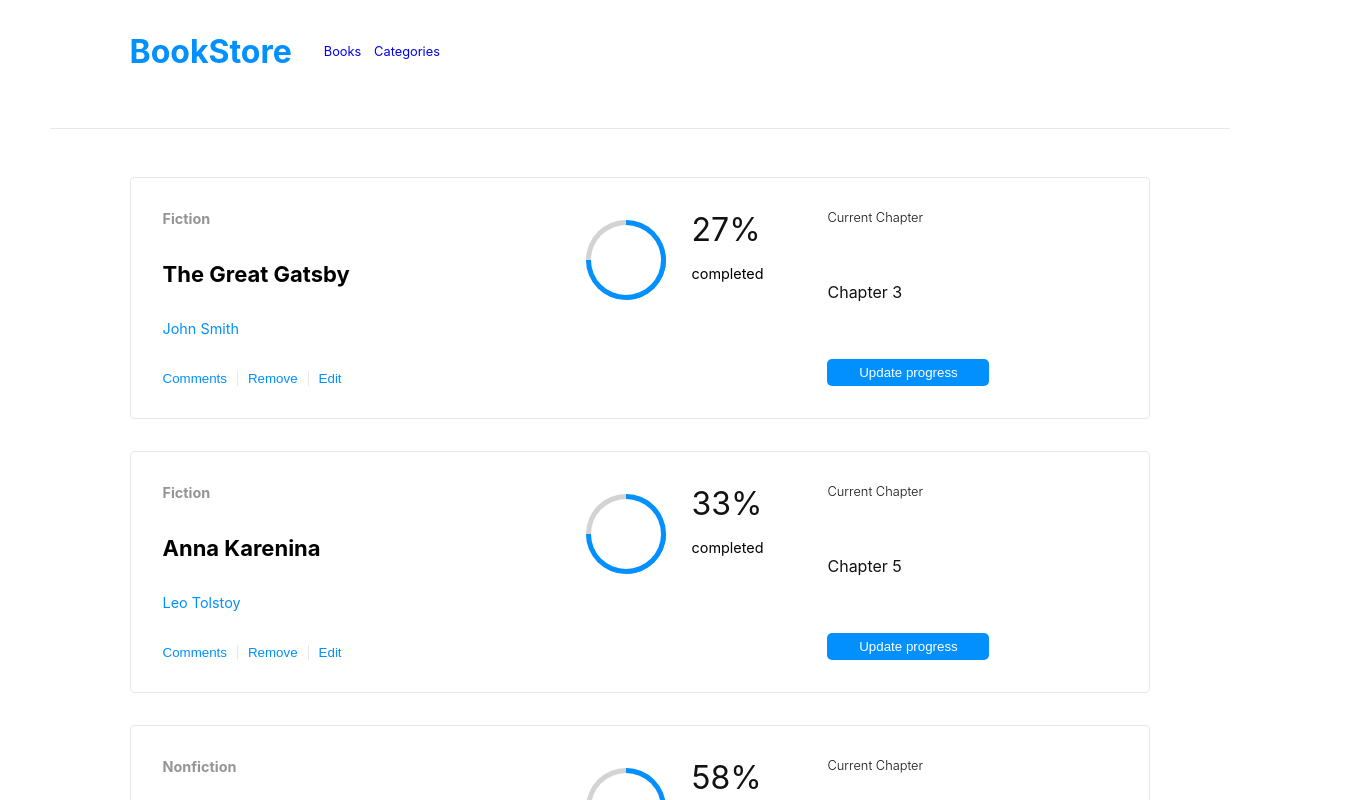
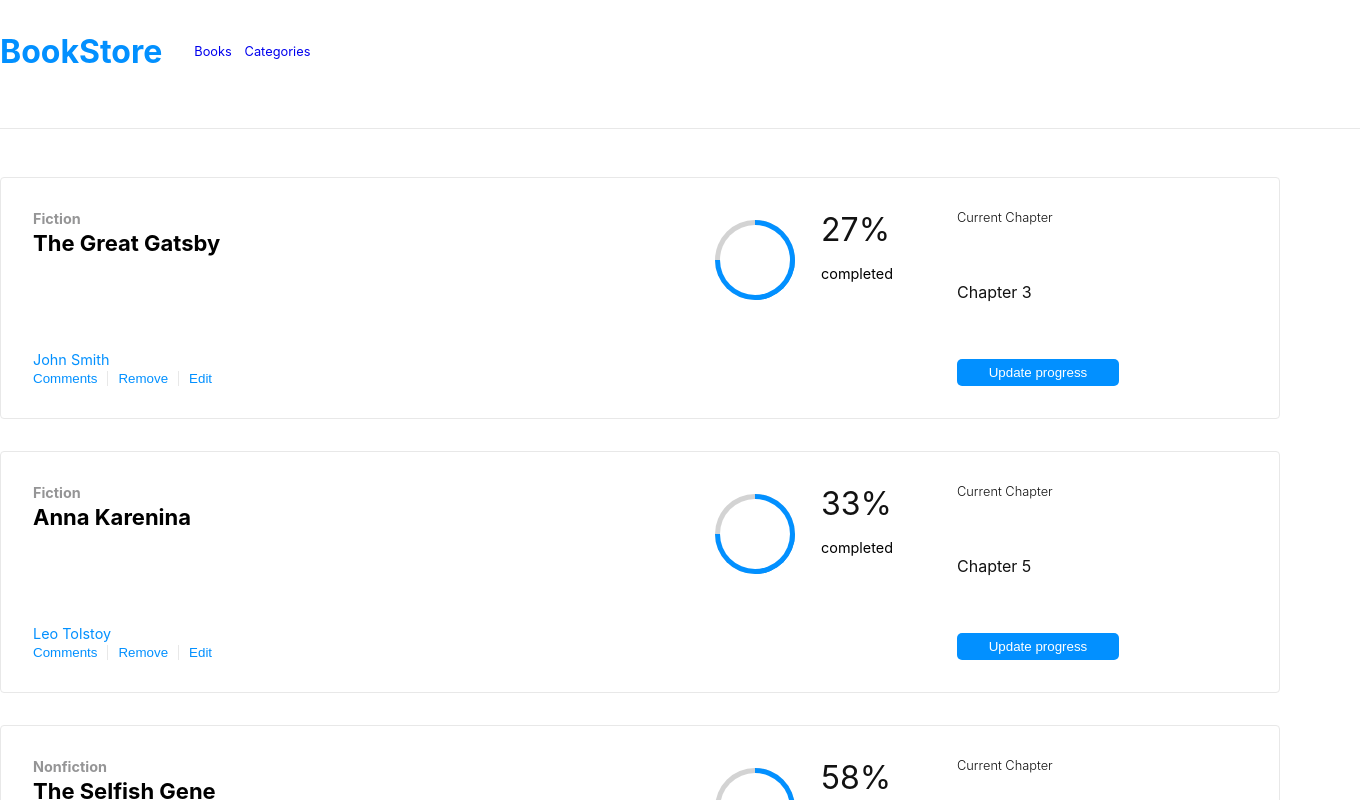
Before and after one commit to AlyAtalla/bookstore, a React (Create React App) app: page / in a window 1280 px wide. Shown: the top 800 px of the page, 1360 px wide, since content can reach past the window. Built offline with nearby package versions, Linux system fonts and the light colour scheme; no server answers.

Commit message:
Change style in app.js

```diff
--- a/src/App.js
+++ b/src/App.js
@@ -11,7 +11,7 @@ import Categories from './containers/Categories';
 function App() {
   return (
     <Router>
-      <div className="container d-flex flex-column justify-center align-center">
+      <div className="container  flex-column justify-center align-center">
         <div className="content-container d-flex flex-column justify-center align-center">
           <Navbar />
           <Routes>
--- a/src/app.scss
+++ b/src/app.scss
@@ -163,6 +163,7 @@ select {
 
 .book-title {
   font-size: 1.375rem;
+  margin-bottom: 5.8rem;
 }
 
 .book-author {
```
